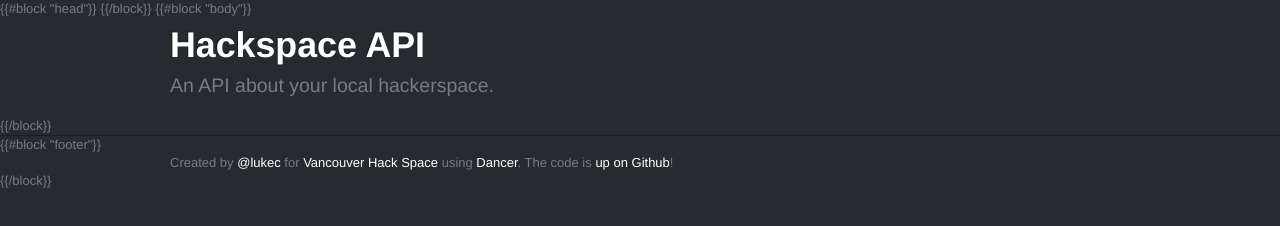
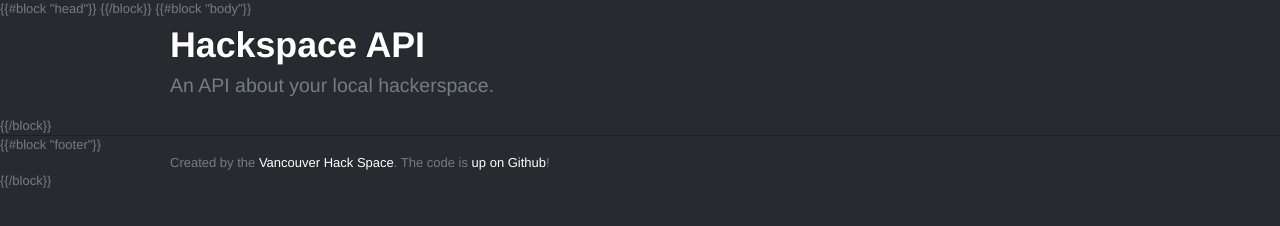
Before and after one commit to vhs/api, a website: page views/layouts/main.html in a window 1280 px wide. Drawn offline with nearby package versions, Linux system fonts and the light colour scheme.

Commit message:
Update main.html remove perldancer references

```diff
--- a/views/layouts/main.html
+++ b/views/layouts/main.html
@@ -32,7 +32,7 @@
   <footer class="footer">
     {{#block "footer"}}
     <div class="container">
-    Created by <a href="http://twitter.com/lukec">@lukec</a> for <a href="http://vancouver.hackspace.ca">Vancouver Hack Space</a> using <a href="http://perldancer.org/">Dancer</a>.  The code is <a href="http://github.com/vhs/api">up on Github</a>!
+    Created by the <a href="http://vancouver.hackspace.ca">Vancouver Hack Space</a>.  The code is <a href="http://github.com/vhs/api">up on Github</a>!
     </div>
     {{/block}}
   </footer>
```
